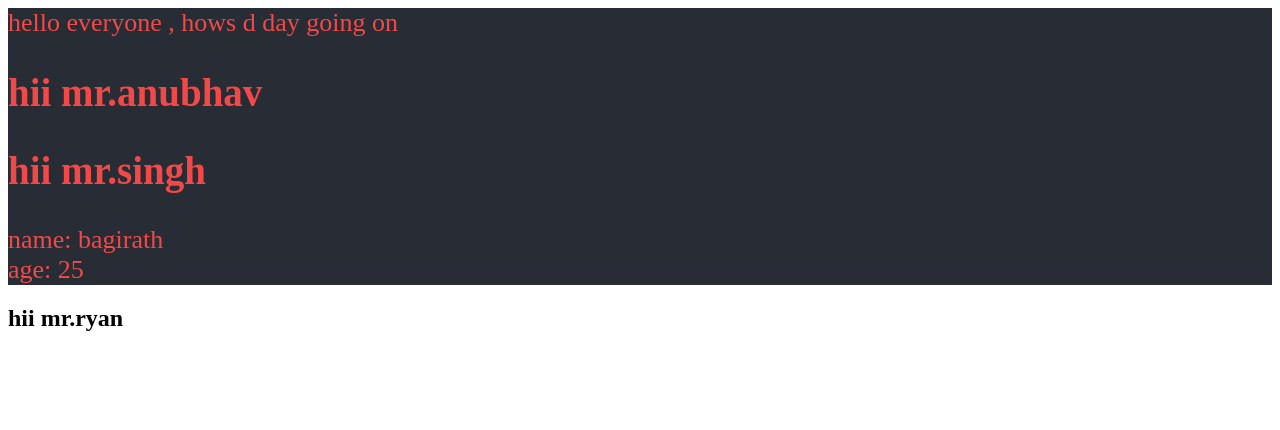
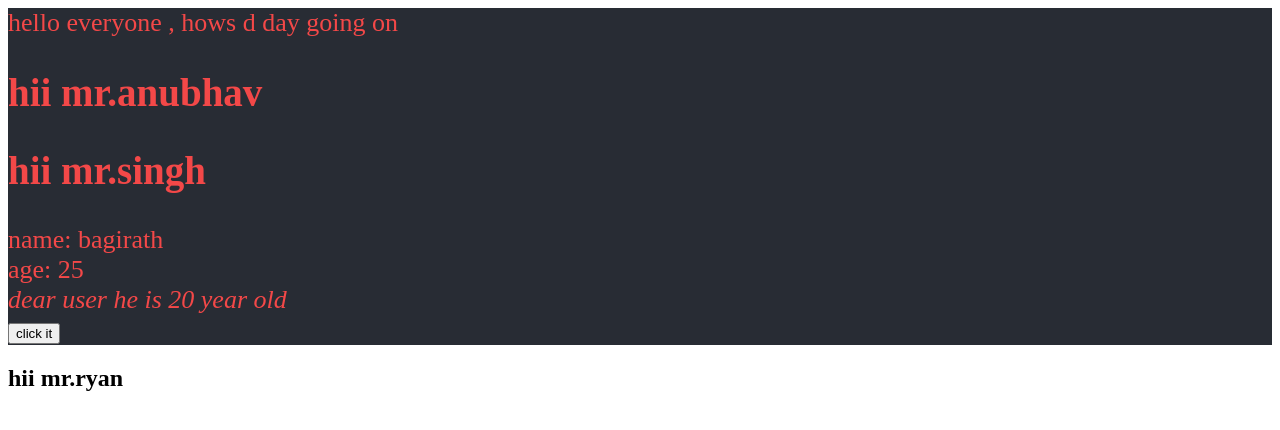
Before and after one commit to anubhav13singh/practice, a React (Create React App) app in the folder react 1/: page / in a window 1280 px wide. Shown: the top 430 px of the page. Built offline with nearby package versions, Linux system fonts and the light colour scheme.

Commit message:
state app added

```diff
--- a/react 1/src/App.js
+++ b/react 1/src/App.js
@@ -1,6 +1,7 @@
 import './App.css';
  import Person from "./components/Person";
 import Man from './components/Man';
+import State from './components/State';
 function App() {
   return (
     <div className='App-header'>
@@ -14,7 +15,11 @@ function App() {
 
       </div>
       <Person name = "bagirath"></Person>
+
+      <State/>
+
     </div>
+
   );
 }
 
--- a/react 1/src/components/Man.js
+++ b/react 1/src/components/Man.js
@@ -1,10 +1,12 @@
 // function based component
 
     import React from 'react'
-    export default function man(props) {
+    export default function Man(props) {
       return (
         <div>
              <h2>hii mr.{props.number}  </h2>
+
+
         </div>
       )
     }
--- /dev/null
+++ b/react 1/src/components/State.js
@@ -0,0 +1,23 @@
+import React from "react";
+class State extends React.Component {
+constructor(props){
+    super(props);
+    this.props = props;
+    // hoew to use state property
+    this.state ={
+        year: 20
+    };
+}
+change(){
+    this.setState({year: 43});
+}
+render(){
+    return(
+        <div>
+              <i>  dear user he is {this.state.year} year old </i><br/>
+              <button onClick={this.change.bind(this)}>click it</button>
+        </div>
+        );
+}
+}
+export default State;
```
